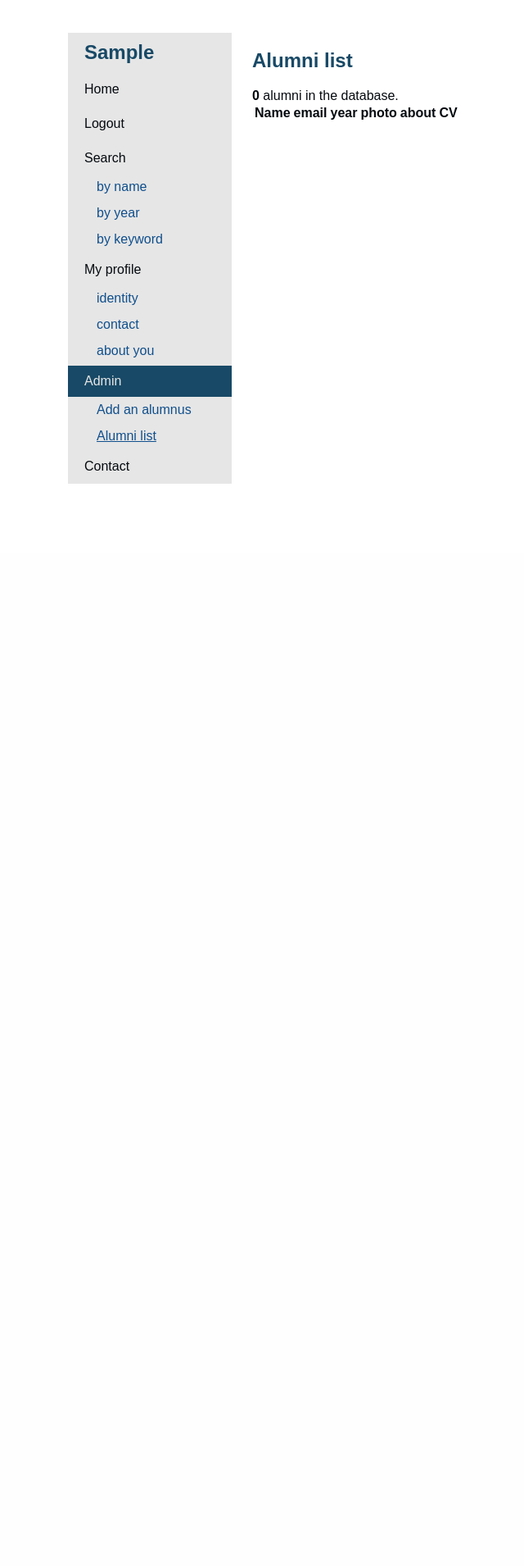
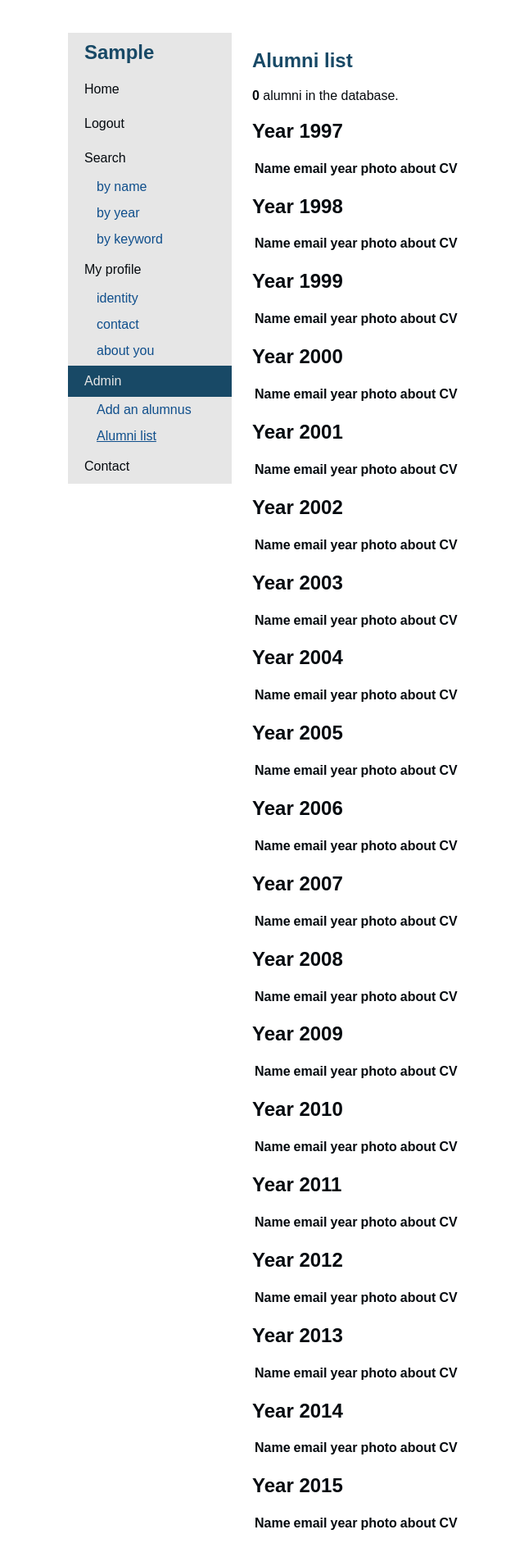
Before and after one commit to MVA-Alumni/website, a Django app: page /list_users in a window 1280 px wide. Shown: the part 125-2035 px from the top of the page at 82% size, without its empty margins (45-685 px from the left). Before the commit the page ends 715 px from the top, so only its background shows below. Run offline with Django 3.2, Linux system fonts and the light colour scheme; the visitor is signed in with stand-in values (Sample User, id 1); data comes from the database, SQL or seed files in the repository; data that the repository does not hold is empty; some web fonts are replaced.

Commit message:
admin list by year

```diff
--- a/directory/templates/list_users.html
+++ b/directory/templates/list_users.html
@@ -9,6 +9,10 @@
 
 <strong>{{ nb_alumni }}</strong> alumni in the database.
 
+{% for metrics_year in metrics_by_year %}
+
+<h2>Year {{metrics_year.year}}</h2>
+
 <table>
     <tr>
       <th>Name</th>
@@ -18,7 +22,7 @@
       <th>about</th>
       <th>CV</th>
     </tr>
-    {% for al in alumni_metrics %}
+    {% for al in metrics_year.alumni_metrics %}
     <tr>
       <td><a href="{% url 'alumnus' al.username %}">{{ al.first_name }} {{ al.last_name }}</a></td>
       <td>{{ al.email }}</td>
@@ -30,4 +34,6 @@
     {% endfor %}
 </table>
 
+{% endfor %}
+
 {% endblock %}
--- a/directory/views.py
+++ b/directory/views.py
@@ -229,23 +229,29 @@ def add(request):
 
 @staff_member_required
 def list_users(request):
-    alumni = Alumnus.objects.all()
+    years = Year.objects.all()
 
-    alumni_metrics = [
+    metrics_by_year = [
         {
-            'username': al.user.username,
-            'first_name': al.user.first_name,
-            'last_name': al.user.last_name,
-            'email': al.user.email,
-            'year': al.year.pk,
-            'photo': bool(al.photo),
-            'presentation': len(al.presentation) if al.presentation else 0,
-            'cv': bool(al.cv)
+            'year': year.pk,
+            'alumni_metrics':
+                [
+                    {
+                        'username': al.user.username,
+                        'first_name': al.user.first_name,
+                        'last_name': al.user.last_name,
+                        'email': al.user.email,
+                        'photo': bool(al.photo),
+                        'presentation': len(al.presentation) if al.presentation else 0,
+                        'cv': bool(al.cv)
+                    }
+                    for al in Alumnus.objects.filter(year=year)
+                ]
         }
-        for al in alumni
+        for year in years
     ]
 
-    nb_alumni = len(alumni_metrics)
+    nb_alumni = Alumnus.objects.all().count()
 
     return render(request, 'list_users.html', locals())
 
```
